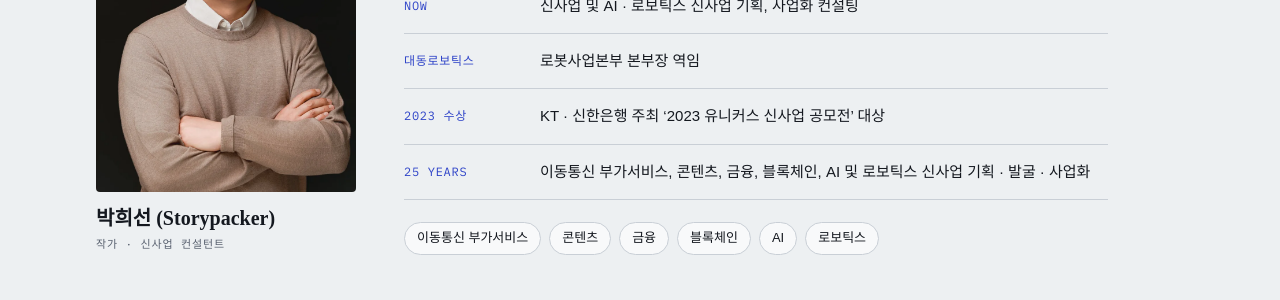
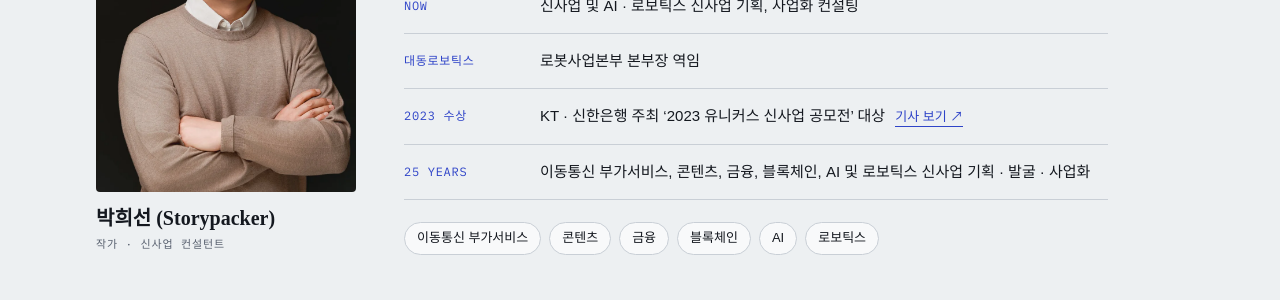
Before and after one commit to storypacker/intro, a Jekyll site: the page built from index.html, in a window 1280 px wide and 1400 px high, scrolled down 1458 px. Shown: the part 150-450 px from the top of the window. Built offline with Jekyll 4.4.1, drawn with Linux system fonts in a browser that asks for light colours; some web fonts are replaced.

Commit message:
Add files via upload

```diff
--- a/index.html
+++ b/index.html
@@ -116,6 +116,8 @@ h2{font-family:var(--display);font-size:clamp(26px,3.4vw,38px);line-height:1.3;m
 .career{list-style:none;padding:0;margin:28px 0 0;border-top:1px solid var(--ink)}
 .career li{display:grid;grid-template-columns:120px 1fr;gap:16px;padding:14px 0;border-bottom:1px solid var(--line);font-size:15px}
 .career .k{font-family:var(--mono);font-size:12px;color:var(--accent);letter-spacing:.06em;padding-top:2px}
+.career .news-link{display:inline-block;margin-left:6px;font-size:13px;font-weight:500;color:var(--accent);text-decoration:none;border-bottom:1px solid currentColor;line-height:1.3;white-space:nowrap}
+.career .news-link:hover{opacity:.75}
 .domains{display:flex;flex-wrap:wrap;gap:8px;margin-top:22px}
 .domains span{font-size:13px;border:1px solid var(--line);border-radius:999px;padding:4px 12px;background:var(--surface)}
 @media (max-width:760px){.about{grid-template-columns:1fr;gap:20px}.about-side{position:static}.photo{display:flex;align-items:flex-end;gap:16px}.photo img{width:120px;flex:none}.photo figcaption{margin:0}.career li{grid-template-columns:1fr;gap:2px}}
@@ -340,7 +342,7 @@ footer .foot-links a:hover{color:var(--ink)}
           <ul class="career">
             <li><span class="k">NOW</span><span>신사업 및 AI · 로보틱스 신사업 기획, 사업화 컨설팅</span></li>
             <li><span class="k">대동로보틱스</span><span>로봇사업본부 본부장 역임</span></li>
-            <li><span class="k">2023 수상</span><span>KT · 신한은행 주최 ‘2023 유니커스 신사업 공모전’ 대상</span></li>
+            <li><span class="k">2023 수상</span><span>KT · 신한은행 주최 ‘2023 유니커스 신사업 공모전’ 대상 <a class="news-link" href="https://www.insightkorea.co.kr/news/articleView.html?idxno=116698" target="_blank" rel="noopener">기사 보기 ↗</a></span></li>
             <li><span class="k">25 YEARS</span><span>이동통신 부가서비스, 콘텐츠, 금융, 블록체인, AI 및 로보틱스 신사업 기획 · 발굴 · 사업화</span></li>
           </ul>
           <div class="domains" aria-label="경력 분야">
```
